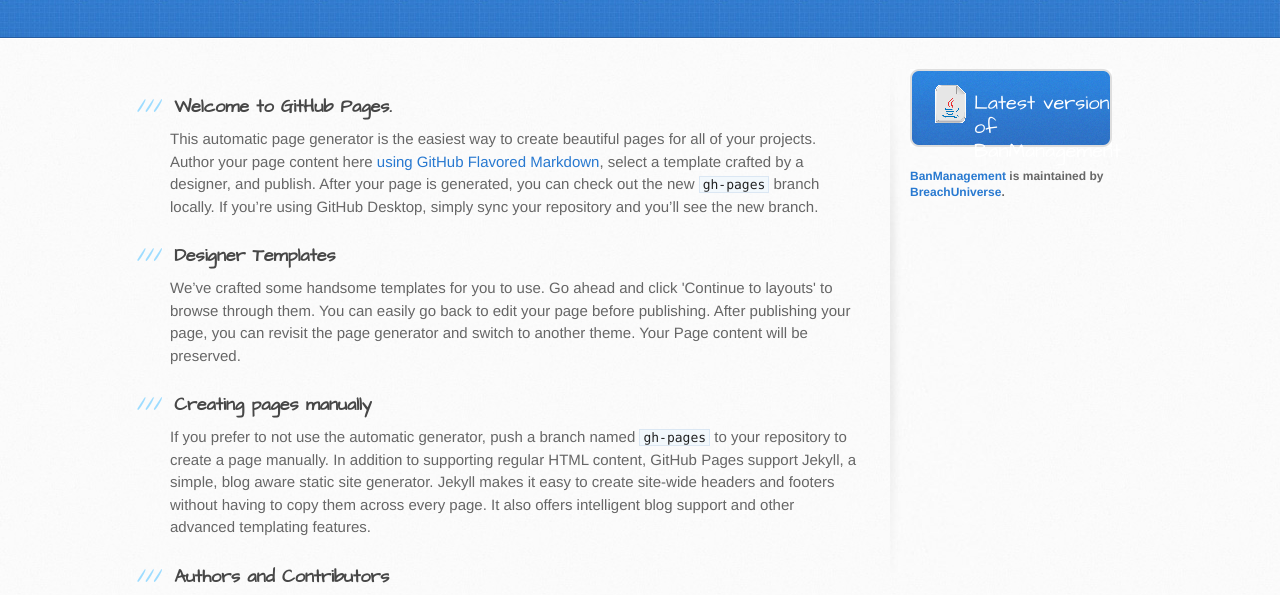
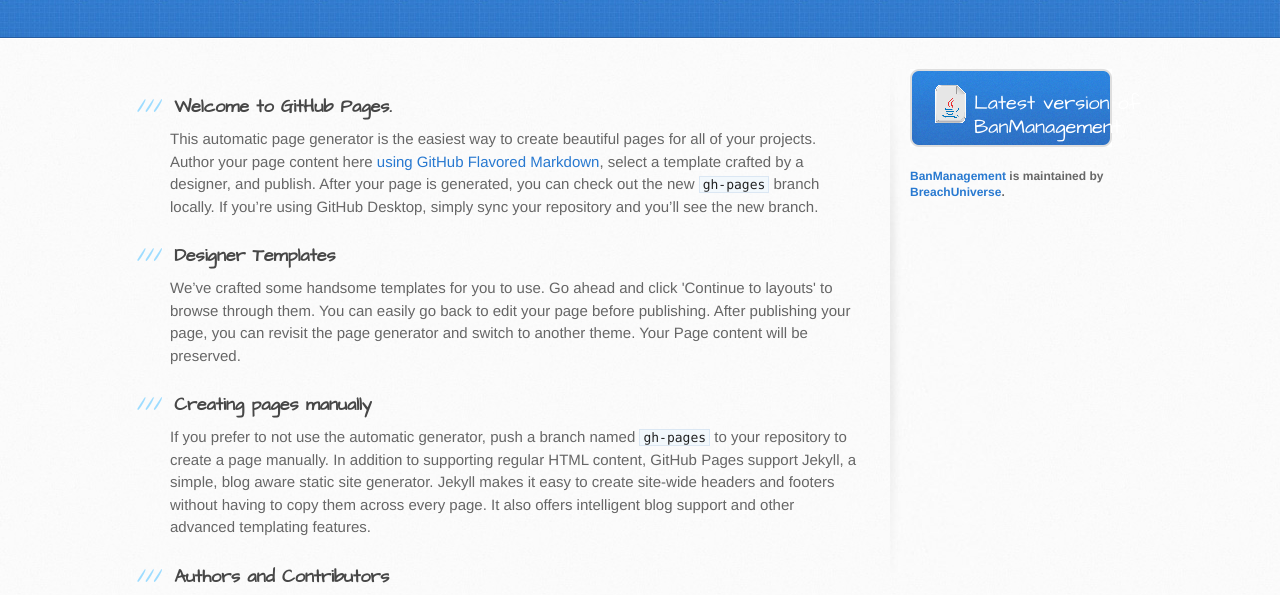
Before and after one commit to jesseke55/BanManagement, a plain HTML site: page index.html in a window 1280 px wide. Shown: the part 163-758 px from the top of the page. Drawn offline with Linux system fonts and the light colour scheme.

Commit message:
Update Website #6

```diff
--- a/stylesheets/stylesheet.css
+++ b/stylesheets/stylesheet.css
@@ -538,7 +538,7 @@ header a.button {
 }
 aside a.button {
   display: block;
-  width: 165px;
+  width: 180px;
   padding-left: 64px;
   margin-bottom: 20px;
   font-size: 20px;
```
